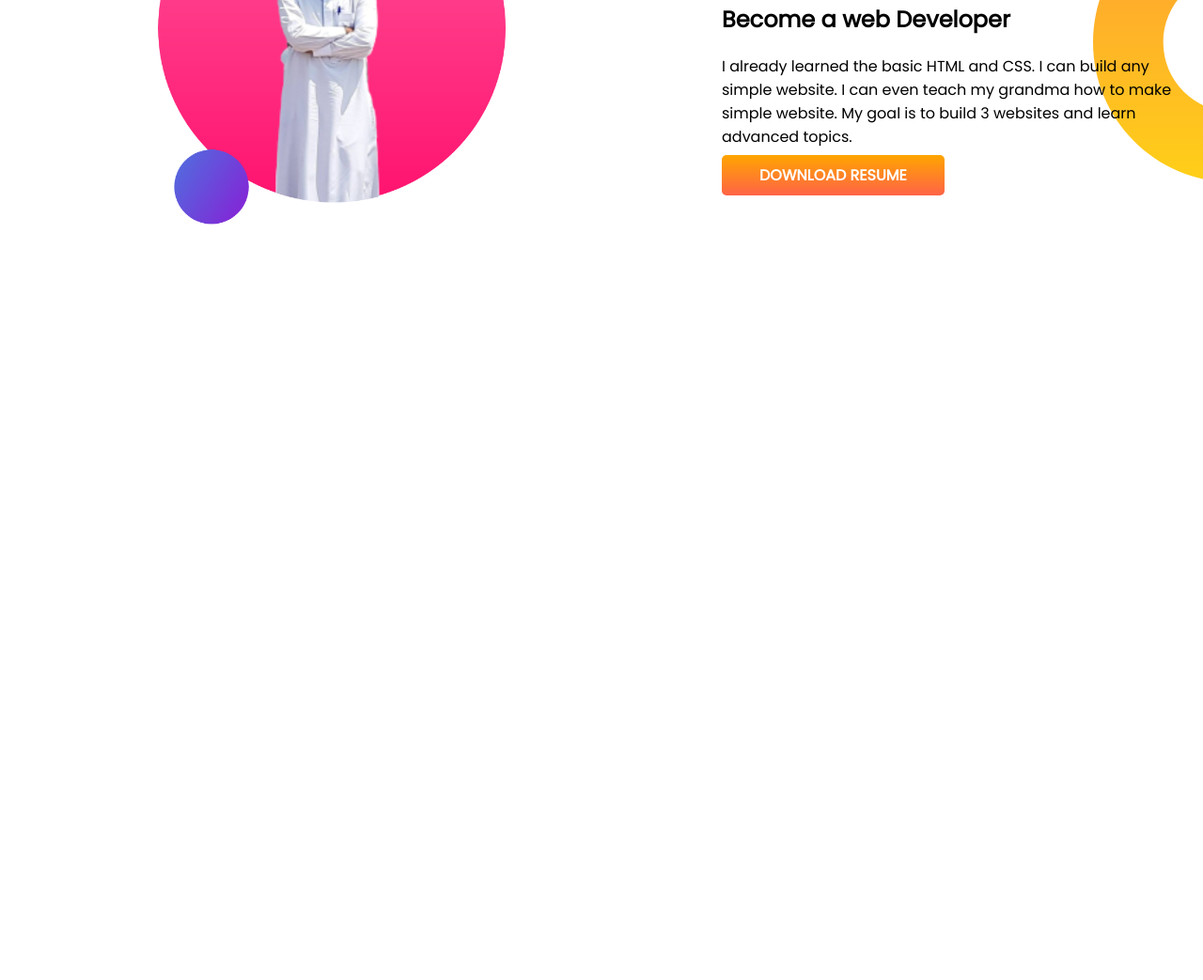
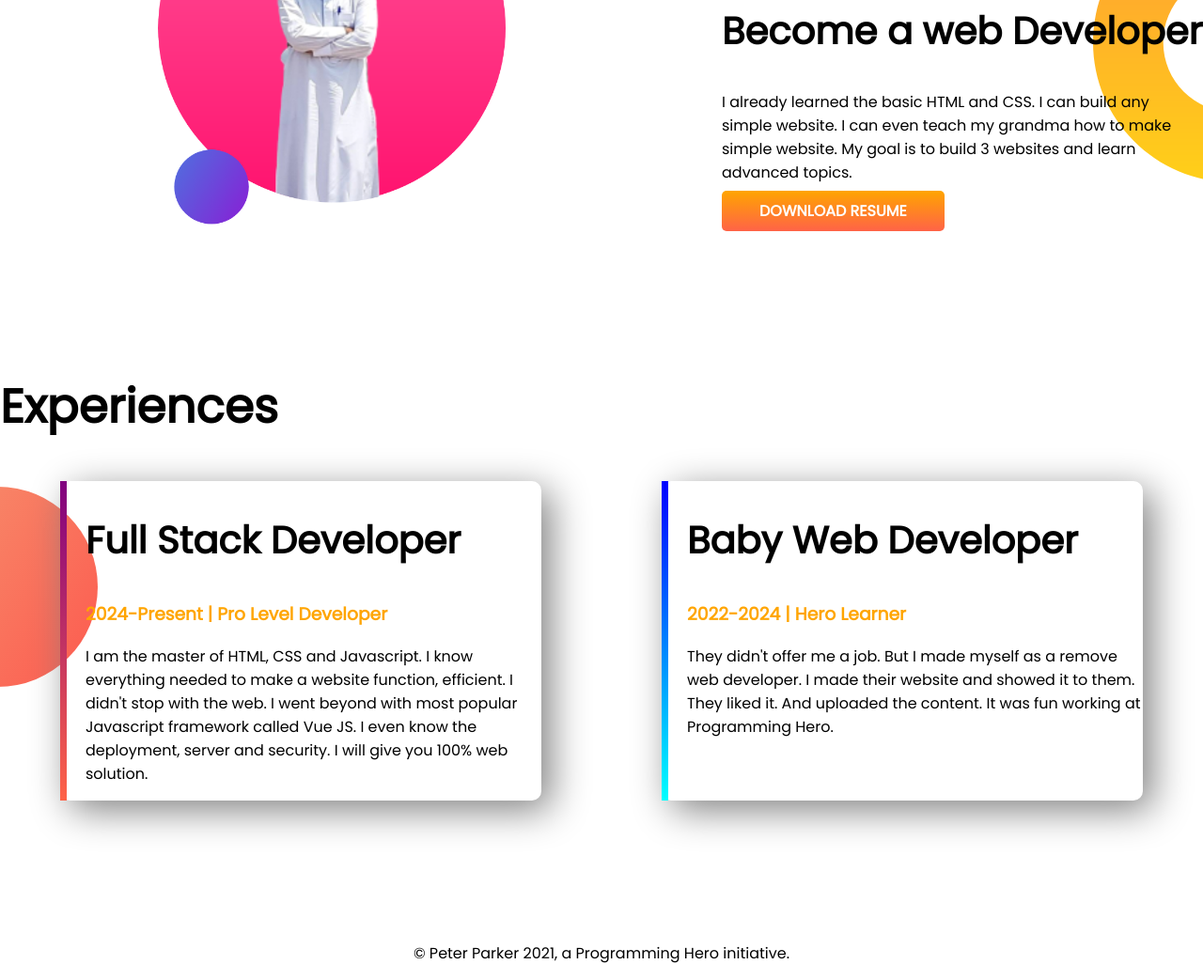
Before and after one commit to ahm-muzahid/developer-portfolio, a plain HTML site: page index.html in a window 1280 px wide. Shown: the part 843-1886 px from the top of the page at 94% size. Before the commit the page ends 1239 px from the top, so only its background shows below. Drawn offline with Linux system fonts and the light colour scheme.

Commit message:
footer and experience added

```diff
--- a/index.html
+++ b/index.html
@@ -13,7 +13,7 @@
 </head>
 
 <body>
-    <section class="top-banner">
+    <section class="top-banner flexible-container">
         <div class="half-width">
             <h1>Welcome To</h1>
             <h1><span class="orange-color">Jhankar Mahbub</span> World</h1>
@@ -29,7 +29,7 @@
             <img src="images/jhankar-pic-with-bg.png" alt="">
         </div>
     </section>
-    <section class="dream-big">
+    <section class="dream-big flexible-container">
         <div class="half-width">
             <img src="images/jhankar2pic.png" alt="">
         </div>
@@ -38,9 +38,32 @@
             <h2>Become a web Developer</h2>
             <p>I already learned the basic HTML and CSS. I can build any simple website. I can even teach my grandma how
                 to make simple website. My goal is to build 3 websites and learn advanced topics.</p>
-                <a class="link-button" target="_blank" href="https://www.linkedin.com/in/nowshadsaif/">DOWNLOAD RESUME</a>
+            <a class="link-button" target="_blank" href="https://www.linkedin.com/in/nowshadsaif/">DOWNLOAD RESUME</a>
         </div>
     </section>
+    <section class="experience-area">
+        <h1>Experiences</h1>
+        <div class="flexible-container">
+            <div id="full-stack-experience" class="experience-item">
+                <h2>Full Stack Developer</h2>
+                <h3 class="orange-color">2024-Present | Pro Level Developer</h3>
+                <p>I am the master of HTML, CSS and Javascript. I know everything needed to make a website function,
+                    efficient. I didn't stop with the web. I went beyond with most popular Javascript framework called
+                    Vue
+                    JS. I even know the deployment, server and security. I will give you 100% web solution.</p>
+            </div>
+            <div id="web-dev-experience" class="experience-item">
+                <h2>Baby Web Developer</h2>
+                <h3 class="orange-color">2022-2024 | Hero Learner</h3>
+                <p>They didn't offer me a job. But I made myself as a remove web developer. I made their website and
+                    showed
+                    it to them. They liked it. And uploaded the content. It was fun working at Programming Hero.</p>
+            </div>
+        </div>
+    </section>
+    <footer>
+        <p>© Peter Parker 2021, a Programming Hero initiative.</p>
+    </footer>
 </body>
 
 </html>
--- a/style.css
+++ b/style.css
@@ -5,16 +5,38 @@ body{
 h1{
     font-size: 50px;
 }
+h2{
+    font-size: 40px;
+}
 .orange-color{
     color:orange;
 }
-section{
+.flexible-container{
     display: flex;
     margin-bottom: 150px;
 }
 .half-width{
     width: 50%;
     padding-left: 10%;
+
+}
+.experience-area{
+    background-image: url(images/exp-bg.png);
+    background-repeat: no-repeat;
+    background-position: left;
+}
+.experience-item{
+    width: 40%;
+    margin-left: 5%;
+    margin-right: 5%;
+    padding-left: 20px;
+    border-radius: 10px;
+    box-shadow: 10px 10px 40px gray;
+}
+#web-dev-experience{
+    border-left: 7px solid;
+    border-image: linear-gradient(blue, cyan);
+    border-image-slice: 1;
 }
 .half-width img{
     width: 80%;
@@ -36,3 +58,11 @@ section{
     background-repeat: no-repeat;
     background-position: right;
 }
+#full-stack-experience{
+    border-left: 7px solid;
+    border-image: linear-gradient(purple, tomato);
+    border-image-slice: 1;
+}
+footer p{
+    text-align: center;
+}
```
Also changed, not shown: 4 other files.
